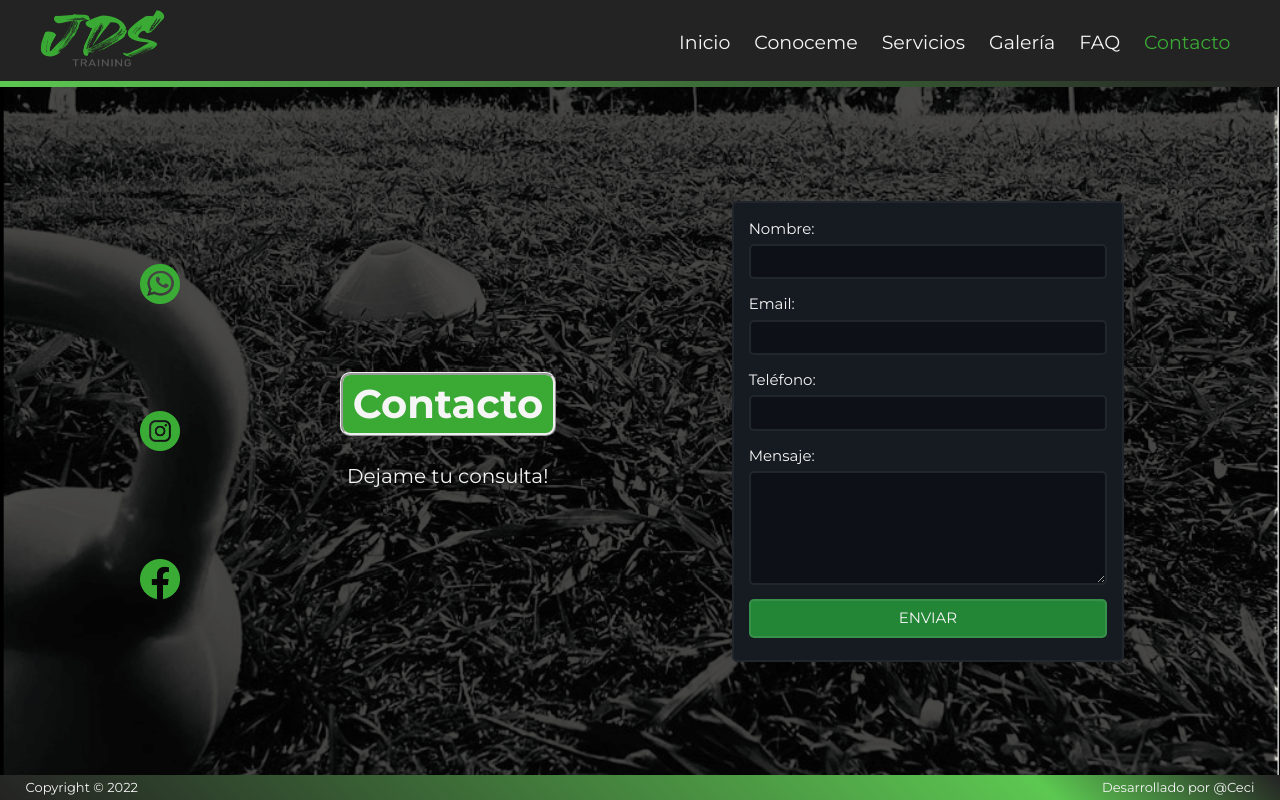
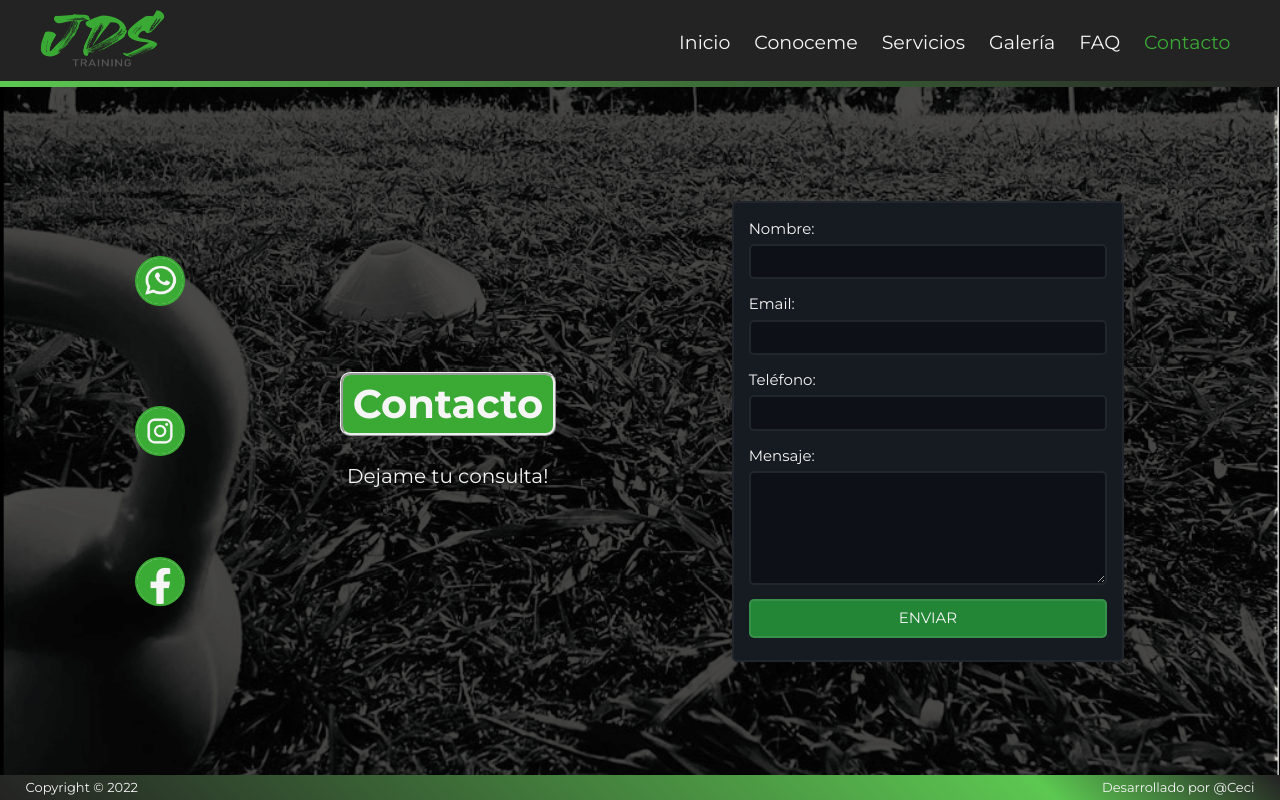
Before and after one commit to CeciFz/proyectoCoder, a plain HTML site: page pages/contacto.html in a window 1280 px wide. Drawn offline with nearby package versions, Linux system fonts and the light colour scheme.

Commit message:
mejoras iconos page/contacto

```diff
--- a/css/style.css
+++ b/css/style.css
@@ -234,12 +234,6 @@ footer{
 }
 
 .section--aboutMe .row{
-    /*flex-wrap: nowrap;
-    margin-top: 3rem;
-    padding-top: 1rem;
-    margin-bottom: 1rem;
-    align-items: center;
-    justify-content: center;*/
     gap: 4rem;
 }
 
@@ -256,12 +250,6 @@ footer{
     /*border: #F5F5F5 solid;*/
     flex-basis: 60%;
 }
-/*
-.section--aboutMe .row .div--aboutMeTexto h2{
-    padding: 0 1rem;
-    margin-bottom: 2rem;
-    text-align: center;
-}*/
 
 .section--aboutMe .row .div--aboutMeTexto span{
     font-size: 2rem;
@@ -482,7 +470,10 @@ footer{
     transition: all ease .1s;
 }
 .div--contactNetworks a{
-    width: 4rem;
+    width: 5rem;
+    background-color: #F5F5F5;
+    border: 2px #3aaa35 solid;
+    border-radius: 50%;
 }
 .div--contactNetworks img{
     width: 100%;
@@ -804,6 +795,7 @@ footer{
     .vertical{
         grid-row: span 1;
     }
+
 }
 
 @media screen and (max-width: 320px) {
```
